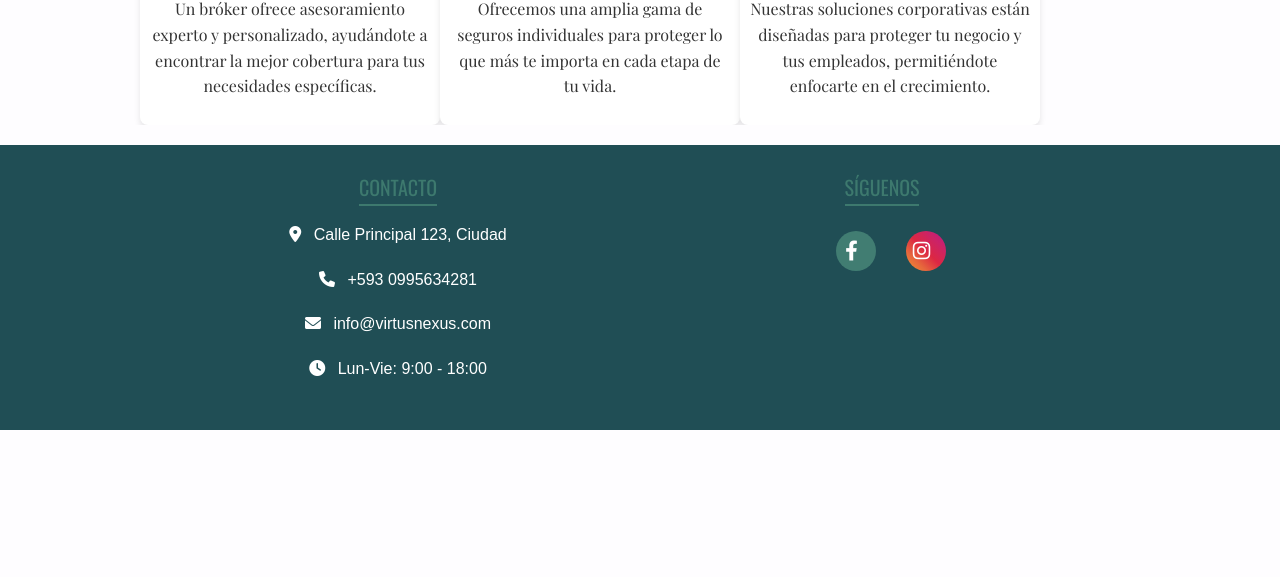
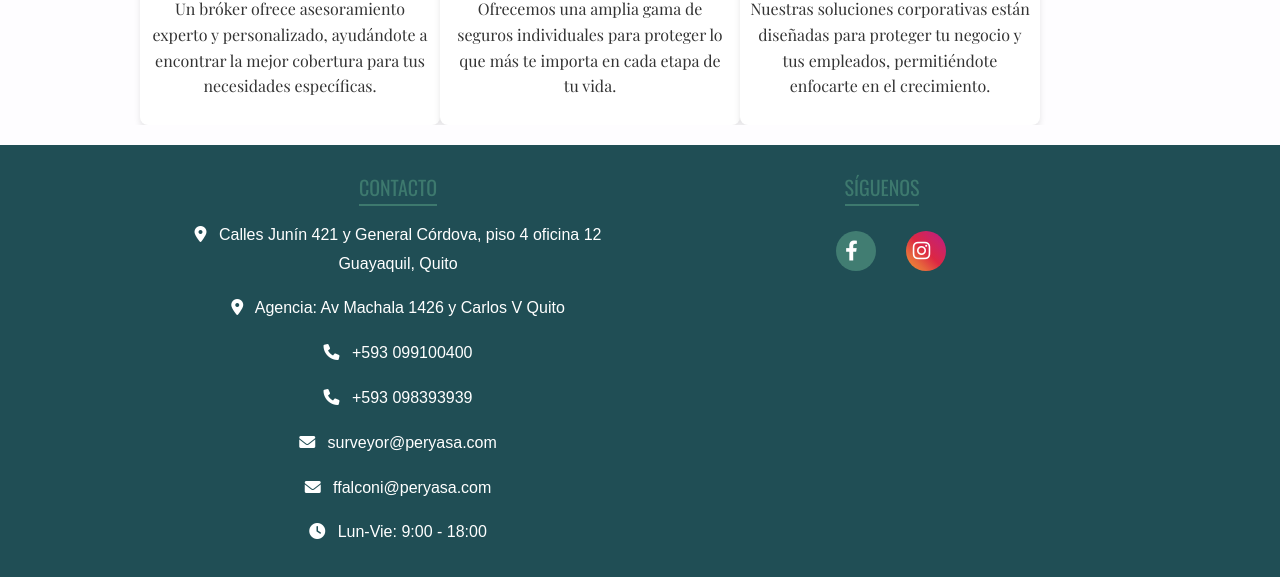
Before and after one commit to LisY2004/seguros, a plain HTML site: page trayectoria.html in a window 1280 px wide. Shown: the part 1217-1794 px from the top of the page. Before the commit the page ends 1647 px from the top, so only its background shows below. Drawn offline with nearby package versions, Linux system fonts and the light colour scheme.

Commit message:
contacto

```diff
--- a/trayectoria.html
+++ b/trayectoria.html
@@ -99,12 +99,15 @@
         <div class="container">
             <div class="footer-grid">
 
-                <!-- Sección Contacto -->
+                  <!-- Sección Contacto -->
                 <div class="footer-section">
                     <h3>Contacto</h3>
-                    <p><i class="fas fa-map-marker-alt"></i> Calle Principal 123, Ciudad</p>
-                    <p><i class="fas fa-phone"></i> +593 0995634281</p>
-                    <p><i class="fas fa-envelope"></i> info@virtusnexus.com</p>
+                    <p><i class="fas fa-map-marker-alt"></i> Calles Junín 421 y General Córdova, piso 4 oficina 12 Guayaquil, Quito</p>
+                    <p><i class="fas fa-map-marker-alt"></i> Agencia: Av Machala 1426 y Carlos V Quito </p>
+                    <p><i class="fas fa-phone"></i> +593 099100400</p>
+                    <p><i class="fas fa-phone"></i> +593 098393939</p>
+                    <p><i class="fas fa-envelope"></i> surveyor@peryasa.com</p>
+                     <p><i class="fas fa-envelope"></i> ffalconi@peryasa.com</p>
                     <p><i class="fas fa-clock"></i> Lun-Vie: 9:00 - 18:00</p>
                 </div>
 
```
Also changed, not shown: contacto.html (+7 -4 lines), index.html (+7 -4 lines), seguros.html (+7 -4 lines).
